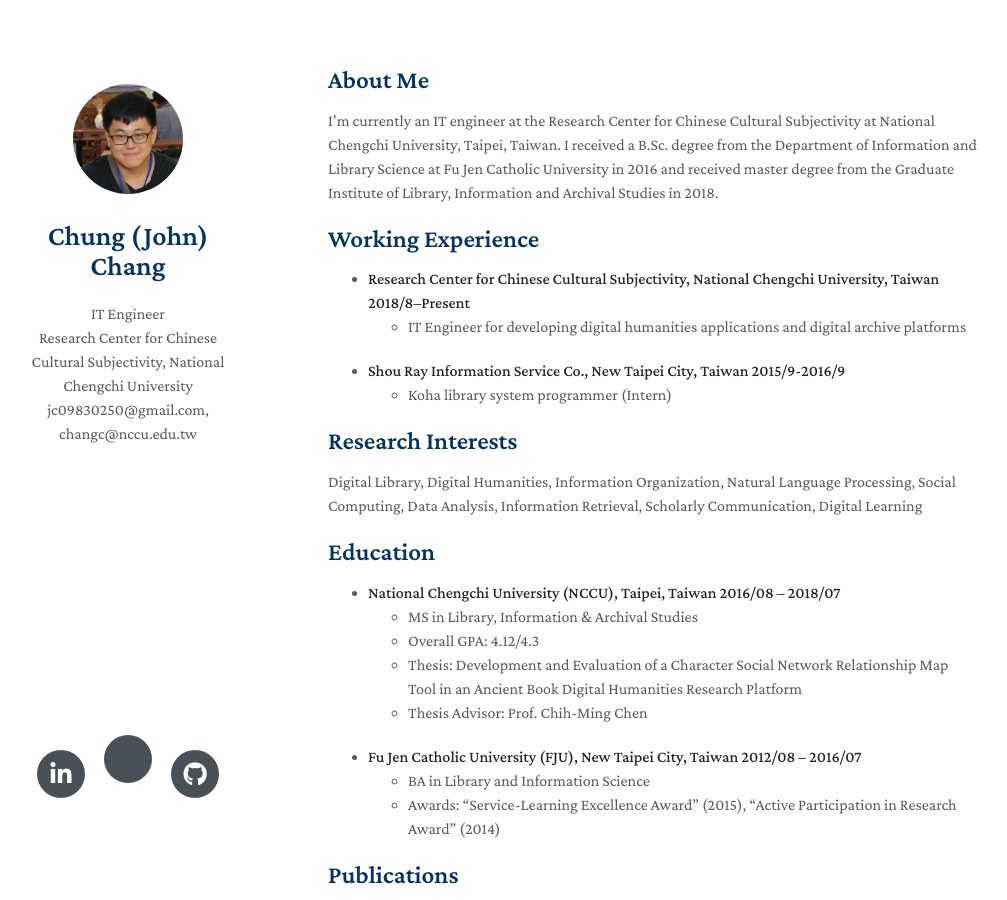
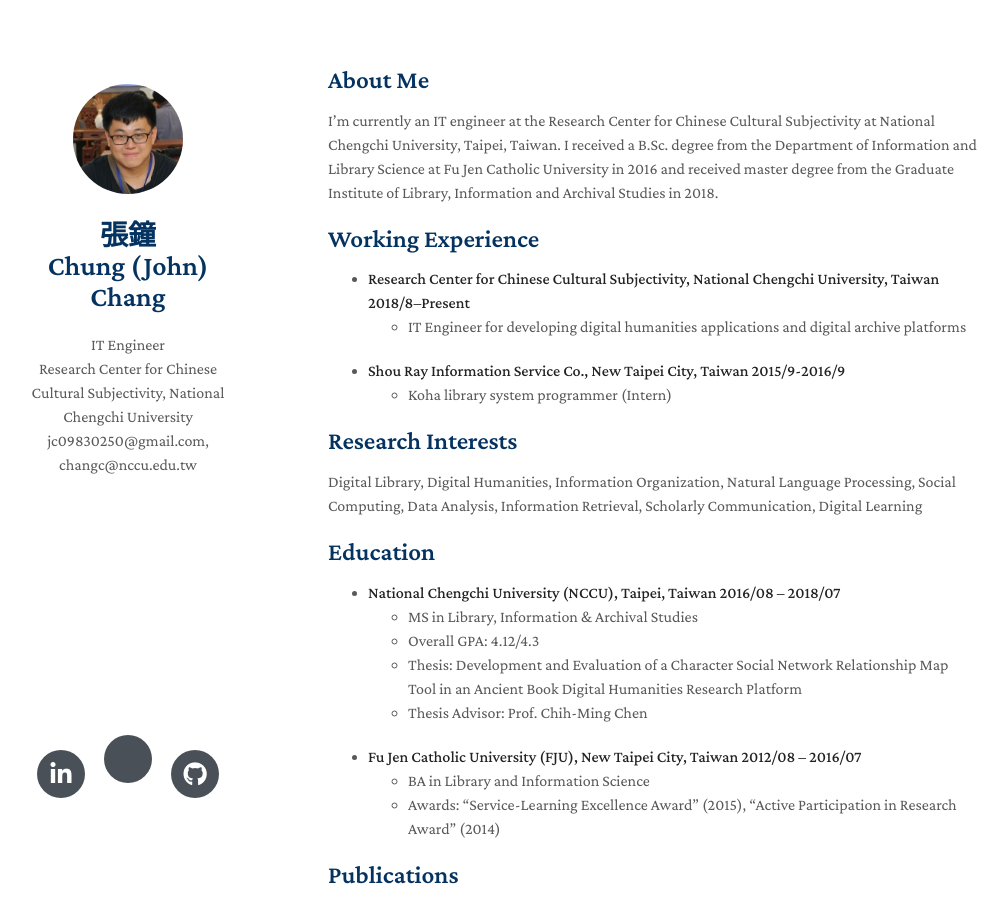
Before and after one commit to jc9830250/jc9830250.github.io, a Jekyll site: the page built from index.md, in a window 1280 px wide and 900 px high. Shown: the whole window, without its empty margins (142-1149 px from the left). Built offline with Jekyll 4.4.1, drawn with Linux system fonts in a browser that asks for light colours; nearby versions of some CDN libraries; a style sheet for code colours, icons or effects is not loaded; our own code applies the rules of GitHub Pages for plain Markdown files.

Commit message:
Update _config.yml

```diff
--- a/_config.yml
+++ b/_config.yml
@@ -1,4 +1,4 @@
-title: Chung (John) Chang
+title: 張鐘<br> Chung (John) Chang
 position: IT Engineer
 affiliation: Research Center for Chinese Cultural Subjectivity, National Chengchi University
 email: jc09830250@gmail.com, changc@nccu.edu.tw
```
